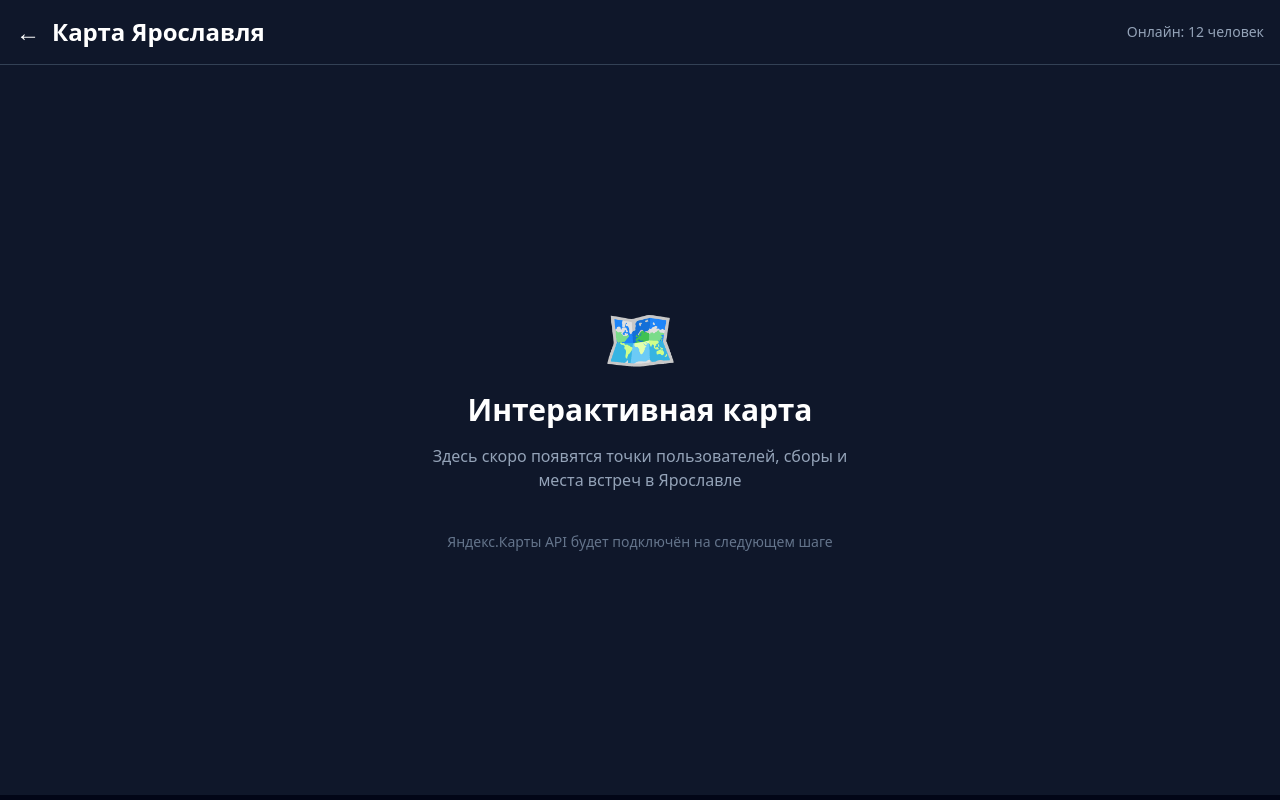
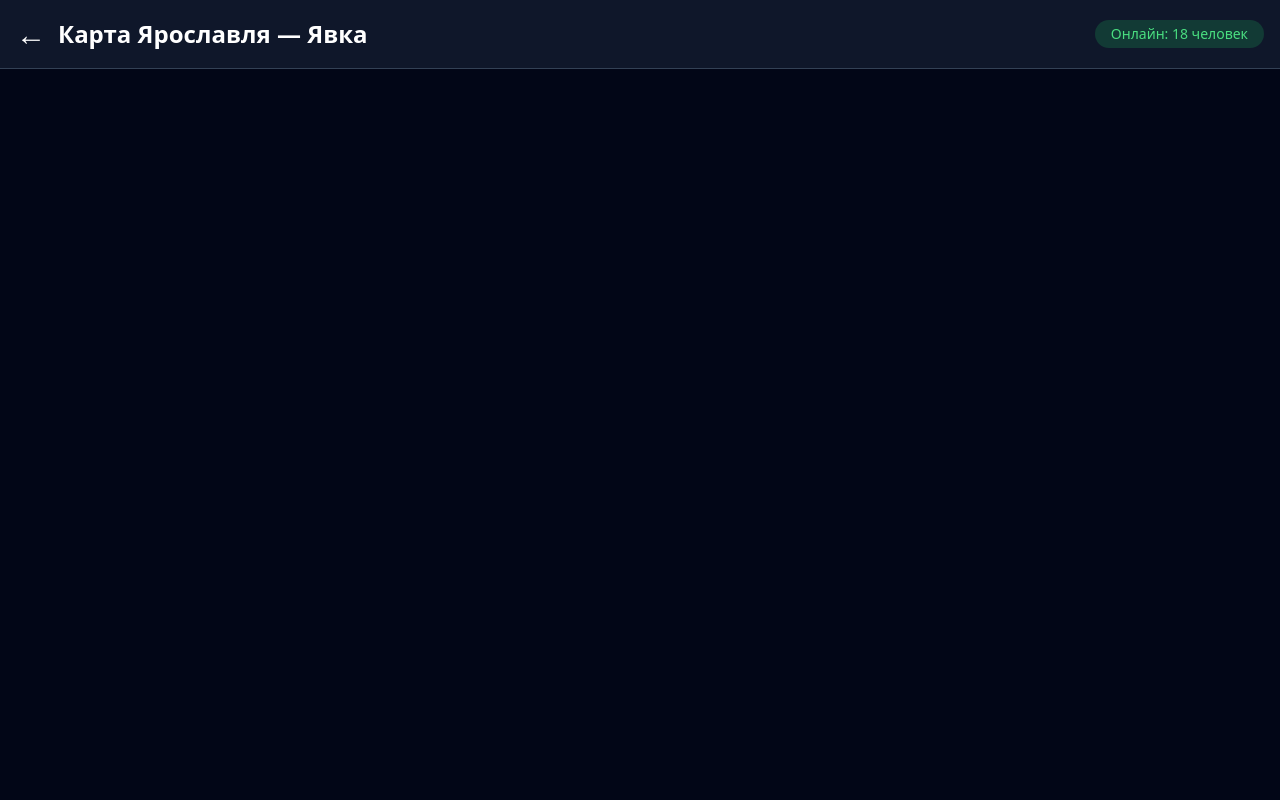
Before and after one commit to dimayarus76-lgtm/Yavka, a Next.js app in the folder apps/web/: page /map in a window 1280 px wide. Built offline with nearby package versions, Linux system fonts and the light colour scheme.

Commit message:
Update page.tsx

```diff
--- a/apps/web/src/app/map/page.tsx
+++ b/apps/web/src/app/map/page.tsx
@@ -1,44 +1,70 @@
 'use client';
 
-import { useEffect } from 'react';
+import { useEffect, useRef } from 'react';
+
+declare global {
+  interface Window {
+    ymaps: any;
+  }
+}
 
 export default function MapPage() {
+  const mapRef = useRef<HTMLDivElement>(null);
+
   useEffect(() => {
-    // Здесь позже будет полноценная карта
-    console.log('Карта Ярославля загружена');
+    const loadYandexMaps = () => {
+      if (window.ymaps) {
+        window.ymaps.ready(() => {
+          if (mapRef.current) {
+            const map = new window.ymaps.Map(mapRef.current, {
+              center: [57.6261, 39.8845], // Центр Ярославля
+              zoom: 13,
+            });
+
+            // Пример метки
+            const placemark = new window.ymaps.Placemark([57.6261, 39.8845], {
+              hintContent: 'Центр Ярославля',
+              balloonContent: 'Здесь будет собираться первая компания!',
+            });
+
+            map.geoObjects.add(placemark);
+          }
+        });
+      }
+    };
+
+    // Загружаем скрипт Яндекс.Карт
+    const script = document.createElement('script');
+    script.src = `https://api-maps.yandex.ru/2.1/?apikey=${process.env.NEXT_PUBLIC_YANDEX_MAPS_API_KEY || ''}&lang=ru_RU`;
+    script.async = true;
+    script.onload = loadYandexMaps;
+    document.head.appendChild(script);
+
+    return () => {
+      document.head.removeChild(script);
+    };
   }, []);
 
   return (
     <div className="min-h-screen bg-slate-950 text-white">
-      {/* Header */}
-      <header className="bg-slate-900 border-b border-slate-700 p-4">
+      <header className="bg-slate-900 border-b border-slate-700 p-4 sticky top-0 z-50">
         <div className="max-w-7xl mx-auto flex justify-between items-center">
           <div className="flex items-center gap-3">
             <button
               onClick={() => window.history.back()}
-              className="text-2xl hover:text-yellow-400"
+              className="text-3xl hover:text-yellow-400 transition"
             >
               ←
             </button>
-            <h1 className="text-2xl font-bold">Карта Ярославля</h1>
+            <h1 className="text-2xl font-bold">Карта Ярославля — Явка</h1>
           </div>
-          <div className="text-sm text-slate-400">Онлайн: 12 человек</div>
+          <div className="bg-green-500/20 text-green-400 px-4 py-1 rounded-full text-sm">
+            Онлайн: 18 человек
+          </div>
         </div>
       </header>
 
-      {/* Карта */}
-      <div className="relative h-[calc(100vh-70px)] bg-slate-900 flex items-center justify-center">
-        <div className="text-center">
-          <div className="text-6xl mb-6">🗺️</div>
-          <h2 className="text-3xl font-semibold mb-4">Интерактивная карта</h2>
-          <p className="text-slate-400 max-w-md mx-auto">
-            Здесь скоро появятся точки пользователей, сборы и места встреч в Ярославле
-          </p>
-          <div className="mt-10 text-sm text-slate-500">
-            Яндекс.Карты API будет подключён на следующем шаге
-          </div>
-        </div>
-      </div>
+      <div ref={mapRef} className="w-full h-[calc(100vh-70px)]" />
     </div>
   );
 }
```
